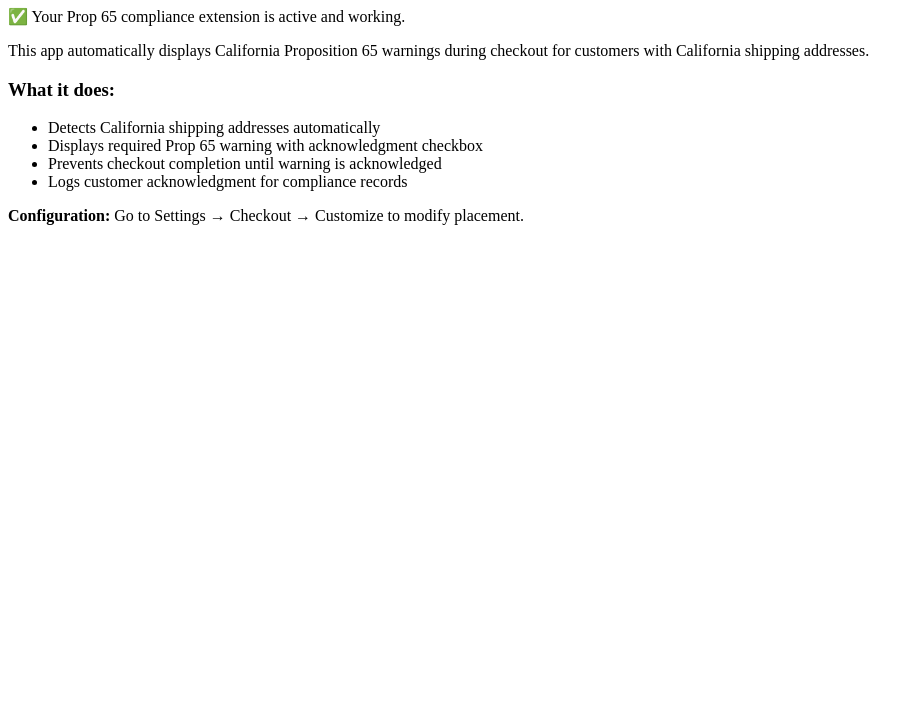
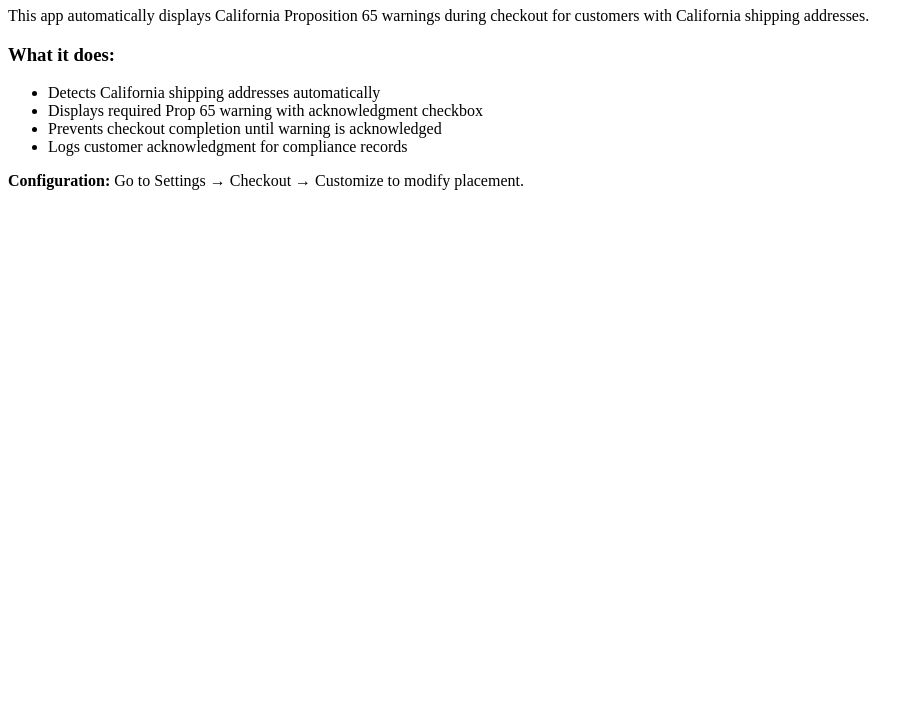
Before and after one commit to theprompted/prop65-warning-app-index-page, a plain HTML site: page index.html in a window 1280 px wide. Shown: the part 73-800 px from the top of the page, without its empty margins (0-924 px from the left). Drawn offline with Linux system fonts and the light colour scheme.

Commit message:
Update index.html

```diff
--- a/index.html
+++ b/index.html
@@ -5,7 +5,6 @@
 </head>
 <body>
     <h1>California Prop 65 Warning Extension</h1>
-    <p>✅ Your Prop 65 compliance extension is active and working.</p>
     <p>This app automatically displays California Proposition 65 warnings during checkout for customers with California shipping addresses.</p>
     <h3>What it does:</h3>
     <ul>
```
